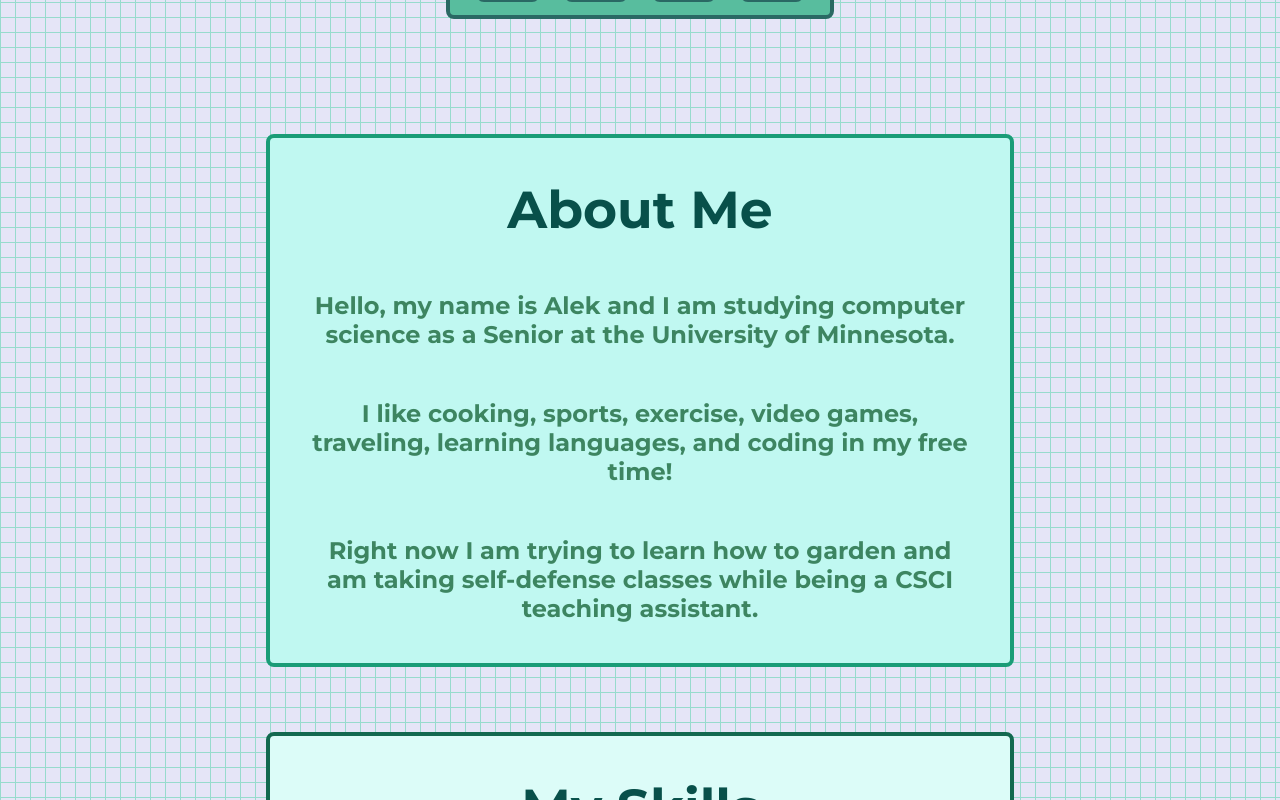
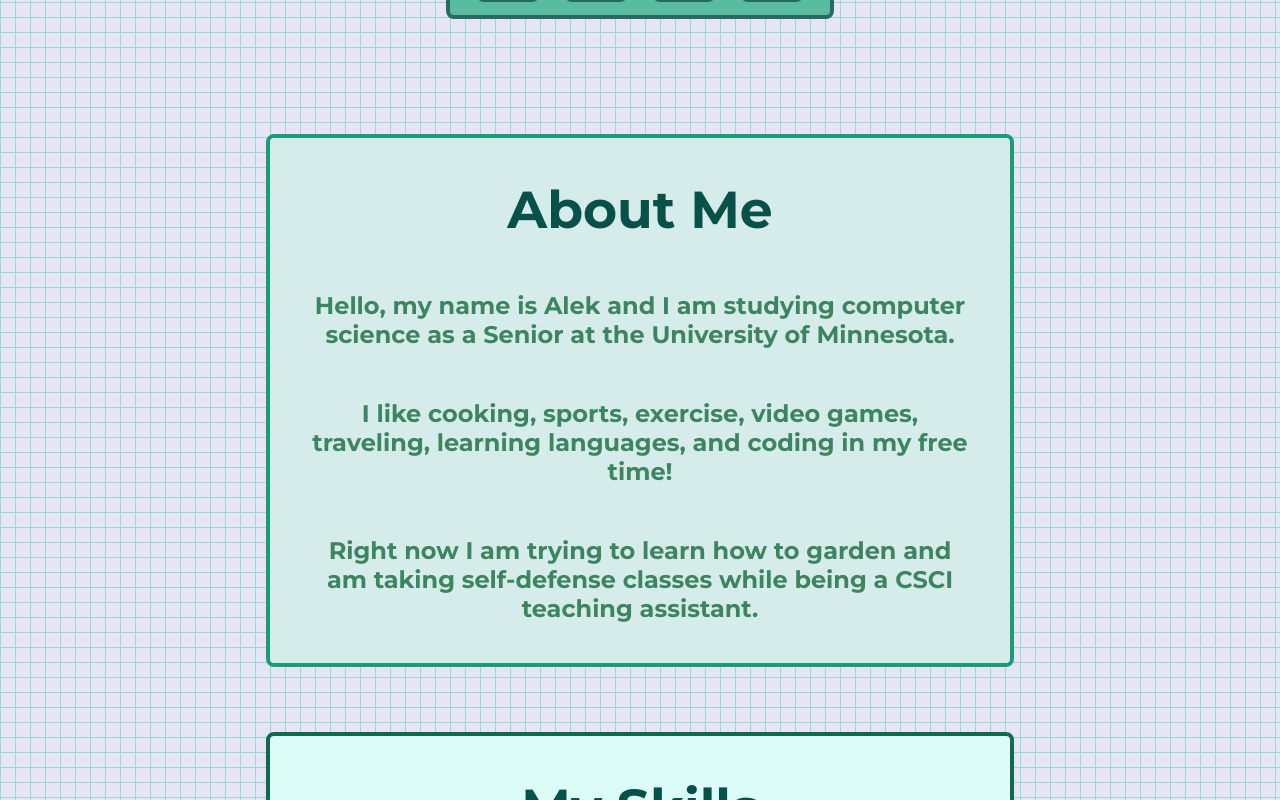
Before and after one commit to Gitphin/portfolio-site, a React (Vite) app: page / in a window 1280 px wide. In both pictures the pointer is over the element 640 px from the left and 1283 px from the top of the page. Shown: the part 883-1683 px from the top of the page. Built offline with nearby package versions, Linux system fonts and the light colour scheme.

Commit message:
Updated styling and web icon

```diff
--- a/index.html
+++ b/index.html
@@ -2,7 +2,7 @@
 <html lang="en">
   <head>
     <meta charset="UTF-8" />
-    <link rel="icon" type="image/svg+xml" href="/favicon.ico" />
+    <link rel="icon" type="image/svg+xml" href="/webicon.ico" />
     <meta name="viewport" content="width=device-width, initial-scale=1.0" />
     <title>Alek's Site</title>
   </head>
--- a/src/components/about/about.module.css
+++ b/src/components/about/about.module.css
@@ -18,7 +18,7 @@
 
 about:hover {
     border: 4px solid #1a9c77;
-    background-color: #c0f8f1;
+    background-color: #d6ecea;
 }
 
 p {
--- a/src/components/experience/experience.module.css
+++ b/src/components/experience/experience.module.css
@@ -13,7 +13,8 @@
 }
 
 .experience:hover {
-    background-color: #b7e7e2;
+    background-color: #d6ecea;
+    border: 4px solid #1a9c77;
 }
 
 h1 {
```
Also changed, not shown: 2 other files (tests, documents, lock files or other folders).
